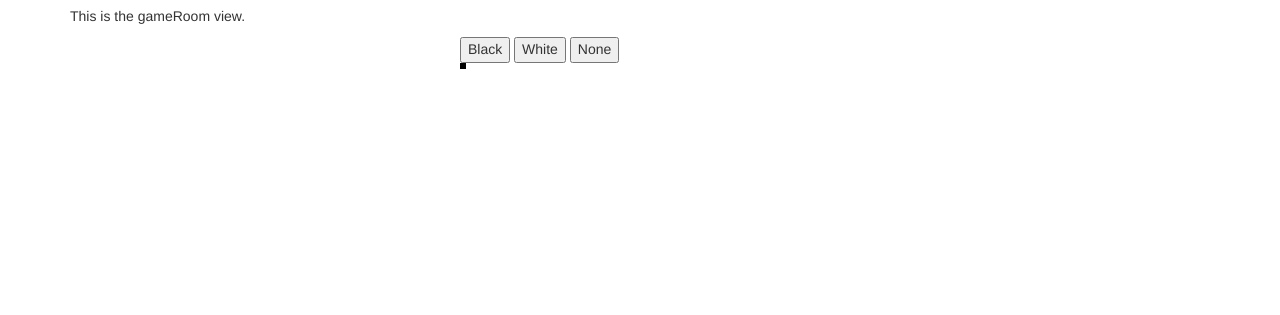
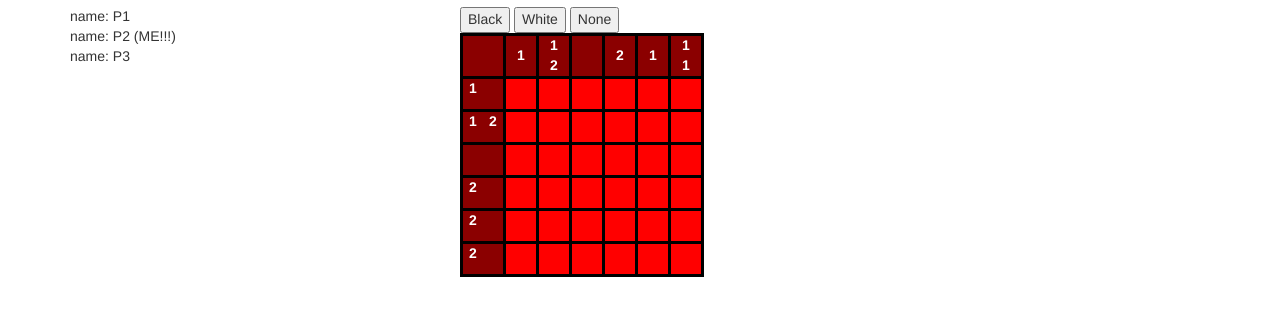
Before and after one commit to DaveRubin/java-grilerWeb, a website: page web/index.html in a window 1280 px wide. Shown: the part 161-476 px from the top of the page. Drawn offline with nearby package versions, Linux system fonts and the light colour scheme; some packages are replaced by stand-ins of ours; files that its build step writes are made by us from their sources.

Commit message:
Added players panel in game room

```diff
--- a/web/index.html
+++ b/web/index.html
@@ -80,10 +80,10 @@
     <!-- endbuild -->
 
         <!-- build:js({.tmp,app}) scripts/scripts.js -->
-        <script src="scripts/models/Data.js"></script>
         <script src="scripts/models/player.js"></script>
         <script src="scripts/models/cell.js"></script>
         <script src="scripts/models/room.js"></script>
+        <script src="scripts/models/Data.js"></script>
         <script src="scripts/app.js"></script>
         <script src="scripts/controllers/main.js"></script>
         <script src="scripts/controllers/about.js"></script>
--- a/web/scripts/directives/gameroom.js
+++ b/web/scripts/directives/gameroom.js
@@ -12,8 +12,12 @@
       templateUrl: 'views/gameroom.html',
       restrict: 'E',
       link: function postLink(scope, element, attrs) {
+        //TODO - remove this after usage
+
 
         scope.gamePlayers = GameData.players;
+        scope.loggedInUser = GameData.players[1];
+        console.log(scope.gamePlayers );
         scope.columnSlices = GameData.columnSlices;
         scope.rowSlices = GameData.rowSlices;
         scope.grid = CreateGrid(GameData);
--- a/web/views/gameroom.html
+++ b/web/views/gameroom.html
@@ -1,12 +1,15 @@
-<p>This is the gameRoom view.</p>
-
-
 <div class="row main">
+    <!--Players panel-->
     <div class="col-xs-4 players">
-        <div ng-repeat="player in currentGame.players">
-
+        <div ng-repeat="player in gamePlayers">
+            name: {{player.name}}
+            <span ng-if="player.name == loggedInUser.name">
+                (ME!!!)
+            </span>
         </div>
     </div>
+
+    <!-- Grid panel -->
     <div class="col-xs-8 grid">
         <div class="actions">
             <button ng-click="ColorSelection('black')">Black</button>
```
